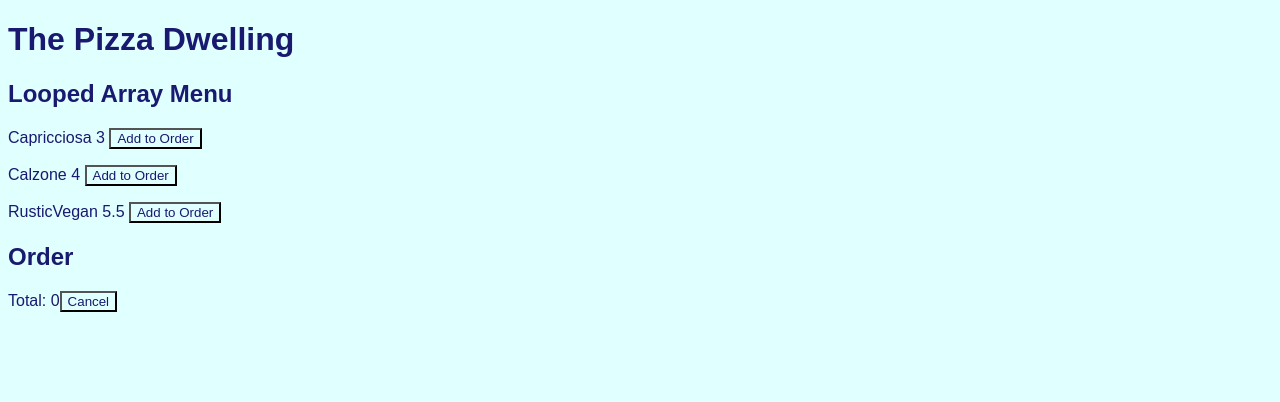
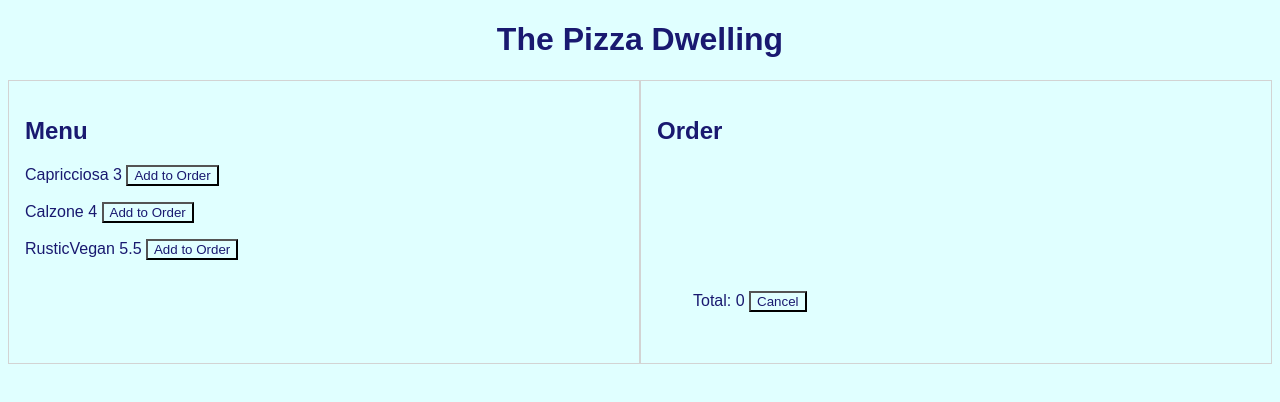
Before and after one commit to Magwit/pizza_dwelling, a plain HTML site: page index.html in a window 1280 px wide. Drawn offline with nearby package versions, Linux system fonts and the light colour scheme; a web font is replaced by a local one.

Commit message:
add flexbox layout and new styling for headers

```diff
--- a/app.js
+++ b/app.js
@@ -54,7 +54,11 @@ new Vue({
       }
       return result;
     }
-    // dead function
+    // https://www.npmjs.com/package/vue-numeric
+
+    //Subtotal is computed on two lines 44 and 33 - 34
+    // It is not DRY and is a good candidate for a method or computed property
+    // failed function attempt below
     /*
     subTotal: function(iii) {
       let result = 0;
--- a/index.html
+++ b/index.html
@@ -5,33 +5,33 @@
   <meta charset="utf-8">
   <title>The Pizza Dwelling</title>
   <link rel="stylesheet" media="screen" href="https://fontlibrary.org/face/nunito-sans" type="text/css" />
+  <link rel="stylesheet" media="screen" href="https://fontlibrary.org/face/acro-script" type="text/css"/>
   <link rel="stylesheet" href="styles.css">
   <script type="text/javascript" src="https://cdn.jsdelivr.net/npm/vue"></script>
 </head>
 
 <body>
   <div id="vue-app">
-    <h1>The Pizza Dwelling</h1>
-
-    <div class="menu">
-      <h2>Looped Array Menu</h2>
-
-      <template v-for="(pizza, index) in pizzas">
-        <p>{{pizza.name}} {{pizza.prize}} <button v-on:click="addToOrder(pizza.name, index, pizza.prize)">Add to Order </button> </p>
-        <!-- <button v-on:click="addItem(pizza.name, index, pizza.prize)">Add item on index: {{index}}</button> -->
+    <h1 id="mainHeading">The Pizza Dwelling</h1>
+    <div class="flex-container">
 
 
-      </template>
-    </div>
+      <div class="box menu">
+        <h2>Menu</h2>
+        <template v-for="(pizza, index) in pizzas">
+        <p>{{pizza.name}} {{pizza.prize}} <button v-on:click="addToOrder(pizza.name, index, pizza.prize)">Add to Order </button></p>
+        </template>
+      </div>
 
-    <div class="order">
-      <h2>Order</h2>
+      <div class="box order">
+        <h2>Order</h2>
 
-      <ul v-for="(item, index) in order">
-        <li>{{item.name}}  Price: {{item.prize}} Qty: {{ item.qty }} Sum: {{ item.sum  }} <button v-on:click='editQty(index, 1)'>+</button> <button v-on:click='editQty(index, -1)'>-</button></li>
-      </ul>
-      <span>Total: {{ orderTotal }}<button v-on:click="order = []">Cancel</button></span>
+        <ul v-for="(item, index) in order">
+          <li>{{item.name}} Price: {{item.prize}} Qty: {{ item.qty }} Sum: {{ item.sum }} <button v-on:click='editQty(index, 1)'>+</button> <button v-on:click='editQty(index, -1)'>-</button></li>
+        </ul>
+        <span id="total">Total: {{ orderTotal }} <button v-on:click="order = []">Cancel</button></span>
 
+      </div>
     </div>
   </div>
 
--- a/styles.css
+++ b/styles.css
@@ -1,5 +1,57 @@
 * {
   font-family: "nunito sans", sans-serif;
+  /*font-family: "H0bbyofnightRegular", sans-serif;*/
+  /*font-family: "BrividoNormal", sans-serif;*/
+  /*font-weight: normal;
+  font-style: normal;*/
   color: MidnightBlue;
   background-color: LightCyan;
 }
+
+h1,
+h2 {
+  font-family: "acroscriptRegular", sans-serif;
+  /*font-weight: normal;
+  font-style: normal;*/
+}
+
+/*li,
+span {
+  font-family: "nunito sans", sans-serif;
+}*/
+
+li {
+  list-style: none;
+}
+
+.flex-container {
+  display: flex;
+  flex-wrap: wrap;
+}
+
+.box {
+  height: 250px;
+  flex-basis: 400px;
+  flex-grow: 1;
+  padding: 1rem;
+  border: 1px solid lightgray;
+  position: relative;
+}
+
+.menu {
+  /*background-color: lightgray;*/
+}
+
+.order {
+  /*background-color: gray;*/
+}
+
+#total {
+  position: absolute;
+  top: 210px;
+  left: 52px;
+}
+
+#mainHeading {
+  text-align: center;
+}
```
